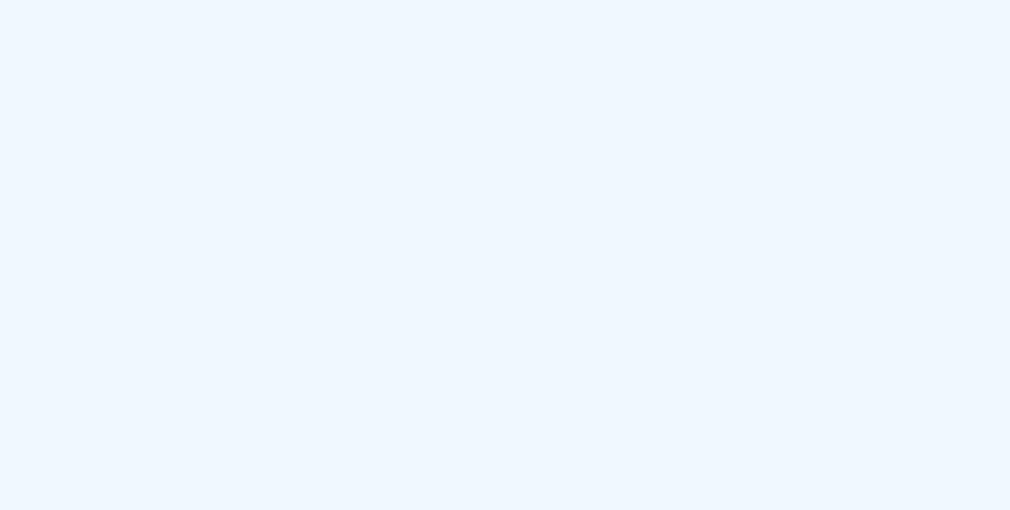
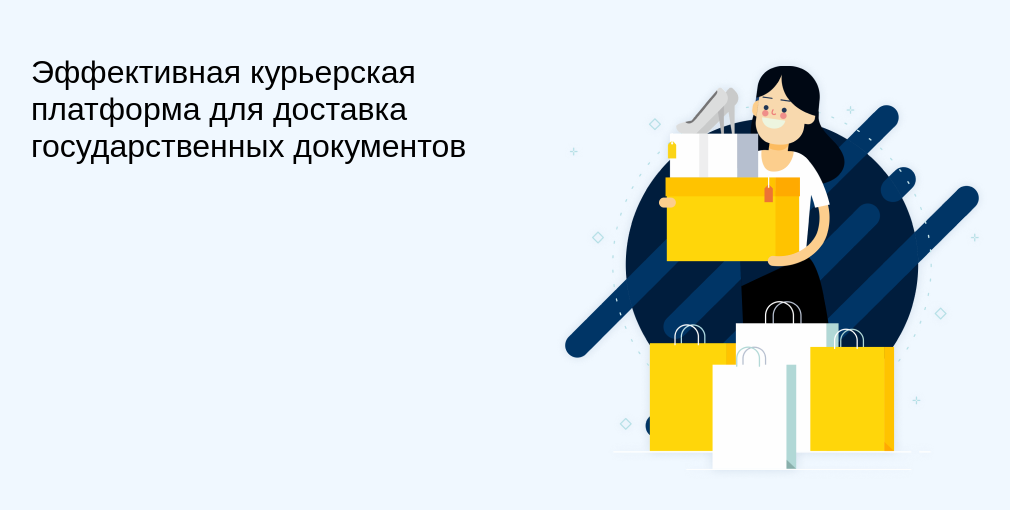
Before and after one commit to Bolizz/Gov, a Vue app: page /home in a window 1280 px wide. Before the commit this address had no page. Shown: the part 130-640 px from the top of the page, without its empty margins (129-1139 px from the left). Built offline with nearby package versions, Linux system fonts and the light colour scheme; a web font is replaced by a local one.

Commit message:
feature page

```diff
--- a/src/router/index.ts
+++ b/src/router/index.ts
@@ -3,6 +3,7 @@ import DocumentComfirmationVue from "@/views/DocumentComfirmation.vue";
 // import headerOfMainPageVue from "@/views/headerOfMainPage.vue";
 import DeliveryLogin from "@/views/DeliveryLogin.vue";
 import getIIN from "@/views/getIIN.vue";
+import Home from "@/views/Home.vue";
 
 const router = createRouter({
   history: createWebHistory(import.meta.env.BASE_URL),
@@ -27,6 +28,12 @@ const router = createRouter({
       name: "data",
       component: getIIN,
     },
+    {
+      path: "/home",
+      name: "home",
+      component: Home,
+    },
+
   ],
 });
 
--- /dev/null
+++ b/src/views/Home.vue
@@ -0,0 +1,39 @@
+<template>
+    <div class="app">
+        <div class="form">
+            <div class="info">
+                <h1>Эффективная курьерская платформа для доставка государственных документов</h1>
+            </div>
+            <div class="image">
+                <img src="../image/welcome_icon.png">
+            </div>
+        </div>
+    </div>
+</template>
+
+<script setup lang="ts">
+
+</script>
+
+<style scoped>
+* {
+  margin: 0;
+  padding: 0;
+  background-color: aliceblue;
+}
+.app{
+    width: 100%;
+    height: 100vh;
+    display: flex;
+    align-items: center;
+    justify-content: center;
+}
+.form{
+    justify-content: center;
+    display: flex;
+    gap: 10px;
+}
+.info{
+    width: 40%;
+}
+</style>
--- a/src/views/getIIN.vue
+++ b/src/views/getIIN.vue
@@ -3,15 +3,21 @@
     <div class="form">
       <h3>Введите ИИН чтобы получить документ</h3>
       <input type="number" v-model="value" class="get-data" placeholder="ИИН">
-      <button class="button">Submit</button>
+      <button class="button" @click="submitForm">Submit</button>
     </div>
   </div>
 </template>
 
 <script setup lang="ts">
 import { ref } from 'vue';
+import { useRouter } from "vue-router";
 
+const router = useRouter();
 const value = ref(Number);
+
+const submitForm = () => {
+  router.push(`/home`);
+}
 </script>
 
 <style scoped>
```
Also changed, not shown: src/image/welcome_icon.png (renamed from public/welcome_icon.png).
